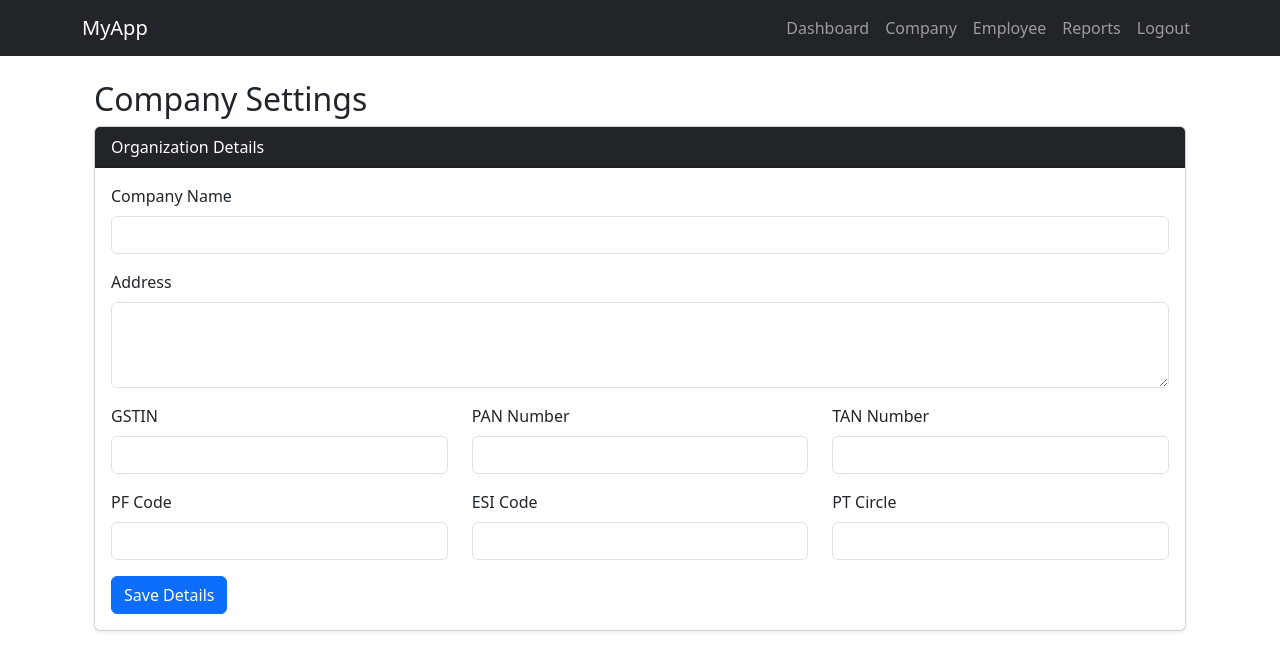
After one commit to neeraj-kumar-756/hackathon-app, a Flask app: page /company in a window 1280 px wide. The commit adds this page. Shown: the top 671 px of the page. Run offline with Flask 3, Linux system fonts and the light colour scheme; the visitor is signed in with stand-in values (Sample User, id 1).

Commit message:
Add company management features and update related reports

```diff
--- a/app/__init__.py
+++ b/app/__init__.py
@@ -22,11 +22,13 @@ def create_app():
     from app.routes.employee import employee_bp
     from app.routes.report import report_bp
     from app.routes.chat import chat_bp
+    from app.routes.company import company_bp
 
     app.register_blueprint(auth_bp)
     app.register_blueprint(dashboard_bp)
     app.register_blueprint(employee_bp)
     app.register_blueprint(report_bp)
     app.register_blueprint(chat_bp)
+    app.register_blueprint(company_bp)
 
     return app
--- /dev/null
+++ b/app/routes/company.py
@@ -0,0 +1,44 @@
+from flask import Blueprint, render_template, request, redirect, url_for, flash, session
+from app.models.model import Company, db
+
+company_bp = Blueprint('company', __name__)
+
+@company_bp.route('/company', methods=['GET', 'POST'])
+def company_settings():
+    if 'user_id' not in session:
+        return redirect(url_for('auth.login'))
+
+    if session.get('user_role') != 'admin':
+        flash('Unauthorized access.')
+        return redirect(url_for('dashboard.dashboard'))
+
+    company = Company.query.first()
+
+    if request.method == 'POST':
+        name = request.form.get('name')
+        address = request.form.get('address')
+        gst = request.form.get('gst')
+        pan = request.form.get('pan')
+        tan = request.form.get('tan')
+        pf = request.form.get('pf')
+        esi = request.form.get('esi')
+        pt_circle = request.form.get('pt_circle')
+
+        if not company:
+            company = Company(name=name, address=address, gst_number=gst, pan_number=pan, tan_number=tan, pf_code=pf, esi_code=esi, pt_circle=pt_circle)
+            db.session.add(company)
+        else:
+            company.name = name
+            company.address = address
+            company.gst_number = gst
+            company.pan_number = pan
+            company.tan_number = tan
+            company.pf_code = pf
+            company.esi_code = esi
+            company.pt_circle = pt_circle
+
+        db.session.commit()
+        flash('Company details updated successfully!')
+        return redirect(url_for('company.company_settings'))
+
+    return render_template('company.html', company=company)
--- a/app/templates/base.html
+++ b/app/templates/base.html
@@ -15,6 +15,7 @@
                     {% if session.get('user_id') %}
                         {% if session.get('user_role') == 'admin' %}
                             <li class="nav-item"><a class="nav-link" href="{{ url_for('dashboard.dashboard') }}">Dashboard</a></li>
+                            <li class="nav-item"><a class="nav-link" href="{{ url_for('company.company_settings') }}">Company</a></li>
                         {% endif %}
                         <li class="nav-item"><a class="nav-link" href="{{ url_for('employee.employee_dashboard') }}">Employee</a></li>
                         <li class="nav-item"><a class="nav-link" href="{{ url_for('report.report') }}">Reports</a></li>
--- /dev/null
+++ b/app/templates/company.html
@@ -0,0 +1,51 @@
+{% extends "base.html" %}
+
+{% block content %}
+<div class="container mt-4">
+    <h2>Company Settings</h2>
+    <div class="card shadow-sm">
+        <div class="card-header bg-dark text-white">Organization Details</div>
+        <div class="card-body">
+            <form method="POST">
+                <div class="mb-3">
+                    <label class="form-label">Company Name</label>
+                    <input type="text" name="name" class="form-control" value="{{ company.name if company else '' }}" required>
+                </div>
+                <div class="mb-3">
+                    <label class="form-label">Address</label>
+                    <textarea name="address" class="form-control" rows="3">{{ company.address if company else '' }}</textarea>
+                </div>
+                <div class="row">
+                    <div class="col-md-4 mb-3">
+                        <label class="form-label">GSTIN</label>
+                        <input type="text" name="gst" class="form-control" value="{{ company.gst_number if company else '' }}">
+                    </div>
+                    <div class="col-md-4 mb-3">
+                        <label class="form-label">PAN Number</label>
+                        <input type="text" name="pan" class="form-control" value="{{ company.pan_number if company else '' }}">
+                    </div>
+                    <div class="col-md-4 mb-3">
+                        <label class="form-label">TAN Number</label>
+                        <input type="text" name="tan" class="form-control" value="{{ company.tan_number if company else '' }}">
+                    </div>
+                </div>
+                <div class="row">
+                    <div class="col-md-4 mb-3">
+                        <label class="form-label">PF Code</label>
+                        <input type="text" name="pf" class="form-control" value="{{ company.pf_code if company else '' }}">
+                    </div>
+                    <div class="col-md-4 mb-3">
+                        <label class="form-label">ESI Code</label>
+                        <input type="text" name="esi" class="form-control" value="{{ company.esi_code if company else '' }}">
+                    </div>
+                    <div class="col-md-4 mb-3">
+                        <label class="form-label">PT Circle</label>
+                        <input type="text" name="pt_circle" class="form-control" value="{{ company.pt_circle if company else '' }}">
+                    </div>
+                </div>
+                <button type="submit" class="btn btn-primary">Save Details</button>
+            </form>
+        </div>
+    </div>
+</div>
+{% endblock %}
--- a/run.py
+++ b/run.py
@@ -17,6 +17,7 @@ if __name__ == '__main__':
                 conn.execute(text("ALTER TABLE employees ADD COLUMN IF NOT EXISTS esi_number VARCHAR(20)"))
                 conn.execute(text("ALTER TABLE employees ADD COLUMN IF NOT EXISTS department VARCHAR(50)"))
                 conn.execute(text("ALTER TABLE payrolls ADD COLUMN IF NOT EXISTS attendance_days INTEGER DEFAULT 0"))
+                conn.execute(text("ALTER TABLE companies ADD COLUMN IF NOT EXISTS pt_circle VARCHAR(50)"))
                 conn.commit()
         except Exception as e:
             print(f"Schema update note: {e}")
```
Also changed, not shown: app/models/Form_16.py (+6 -4 lines), app/models/model.py (+13 -0 lines), app/models/muster_roll.py (+12 -7 lines), app/models/pf_esi.py (+6 -4 lines), app/routes/report.py (+25 -13 lines), app/templates/report.html (+12 -3 lines), 3 other files.
